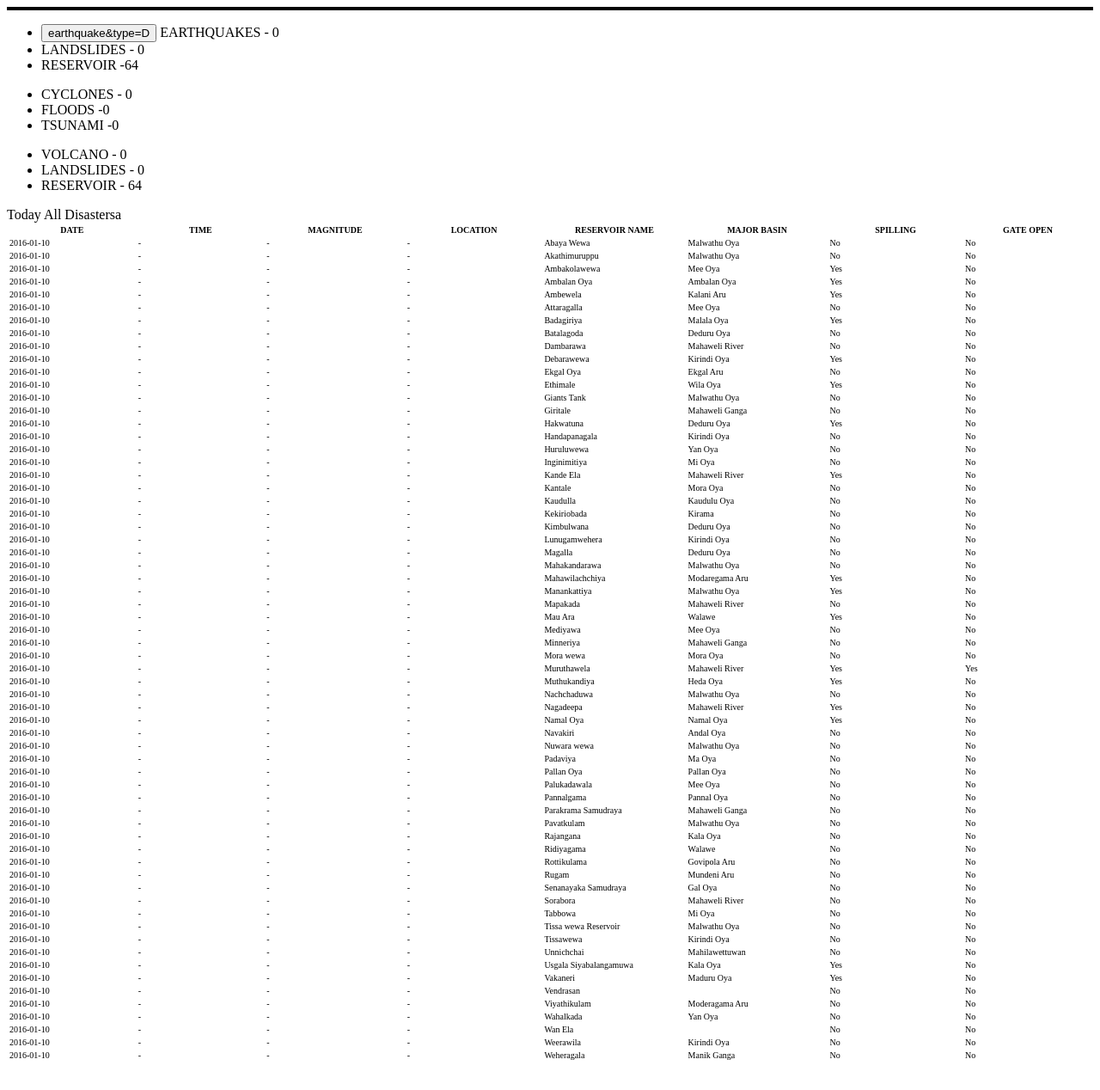
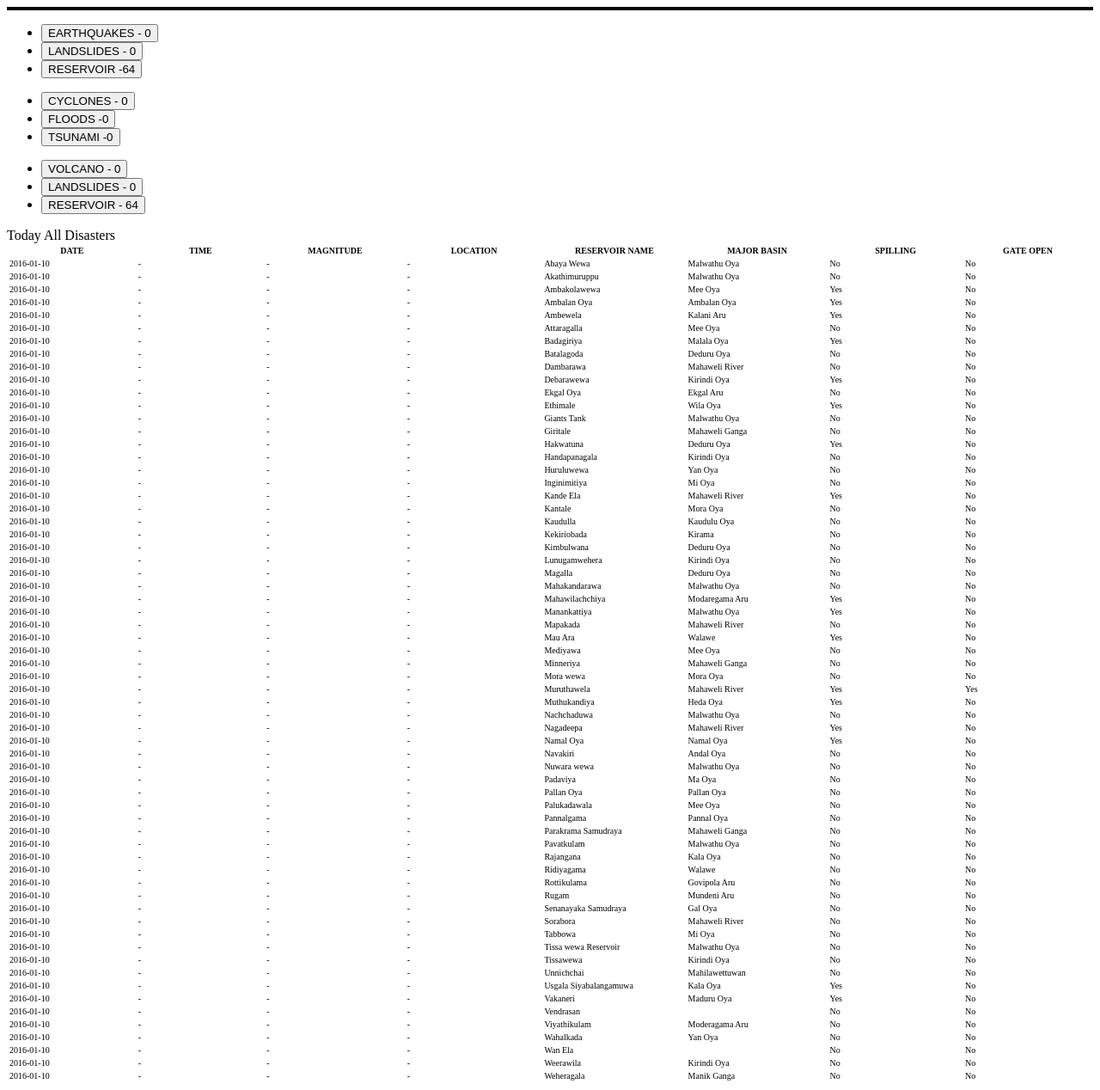
Before and after one commit to Ashan1/Common_Alert_System, a PHP site: page /Common_Alert_System/app/view/home_notification.php in a window 1280 px wide. Shown: the whole page at 86% size. Before the commit the page ends 1233 px from the top, so only its background shows below. Run offline with PHP 8.4, Linux system fonts and the light colour scheme; a user stored in the database is signed in; data comes from the database, SQL or seed files in the repository; tables that the repository leaves empty or names only in its code hold one stand-in row (values such as "Sample post").

Commit message:
notification

```diff
--- a/app/controllers/report.php
+++ b/app/controllers/report.php
@@ -31,11 +31,7 @@ if (isset($_GET['type'])){
 else{$type ='';
     $Dtype ='';}
 $today=date('Y-m-d');
-$all=[$data1=$db->query("SELECT * FROM earthquake WHERE date='$today'")->result(),
-$data2=$db->query("SELECT * FROM reservoir")->result(),
-$count1=$db->query("SELECT * FROM earthquake WHERE date='$today'")->count(),
-$count2=$db->query("SELECT * FROM reservoir")->count(),
-$rd=$today,$type1='Today All'];
+$all=[$data1=$db->query("SELECT * FROM earthquake WHERE date='$today'")->result(),$data2=$db->query("SELECT * FROM reservoir")->result(),$count1=$db->query("SELECT * FROM earthquake WHERE date='$today'")->count(), $count2=$db->query("SELECT * FROM reservoir")->count(), $rd=$today,$type1='Today All'];
 switch ($type) {
     case "D":
         $Date=date("y-m-d");
--- a/app/view/home_notification.php
+++ b/app/view/home_notification.php
@@ -10,23 +10,23 @@ require_once '../controllers/report.php';
 <div class="home-tabheader disaster-notify">
     <div class="col-lg-4">
         <ul>
-            <li><lable><input class="btnre" type="submit"name="dis_type" value="earthquake&type=D"> <i class="dis-cracked2" style=""></i> <span>EARTHQUAKES - <?php  echo $edata;?></span></lable></li>
-            <li><i class="dis-snowslide" style=""></i> <span>LANDSLIDES - <?php  echo$ldata;?></span><!--</button>--></li>
-            <li><i class="dis-fire14" style=""></i> <span>RESERVOIR -<?php  echo$rdata;?></span></li>
+            <li><button class="btnre" type="submit"name="dis_type" value="earthquake"> <i class="dis-cracked2" style=""></i> <span>EARTHQUAKES - <?php  echo $edata;?></span></button></li>
+            <li><button class="btnre" type="submit"name="dis_type" value="landslide"> <i class="dis-snowslide" style=""></i> <span>LANDSLIDES - <?php  echo$ldata;?></span></button></li>
+            <li><button class="btnre" type="submit"name="dis_type" value="reservoir"> <i class="dis-fire14" style=""></i> <span>RESERVOIR -<?php  echo$rdata;?></span></button></li>
         </ul>
     </div>
     <div class="col-lg-4">
         <ul>
-            <li><i class="dis-hurricane" style=""></i> <span>CYCLONES - <?php  echo$cdata;?></span></li>
-            <li><i class="dis-waves8" style=""></i> <span>FLOODS -<?php echo$fdata;?></span></li>
-            <li><i class="dis-tsunami1" style=""></i> <span>TSUNAMI -<?php echo$tdata;?></span></li>
+            <li><button class="btnre" type="submit"name="dis_type" value="cyclone"> <i class="dis-hurricane" style=""></i> <span>CYCLONES - <?php  echo$cdata;?></span></button></li>
+            <li><button class="btnre" type="submit"name="dis_type" value="flood"> <i class="dis-waves8" style=""></i> <span>FLOODS -<?php echo$fdata;?></span></button></li>
+            <li><button class="btnre" type="submit"name="dis_type" value="tsunami"> <i class="dis-tsunami1" style=""></i> <span>TSUNAMI -<?php echo$tdata;?></span></button></li>
         </ul>
     </div>
     <div class="col-lg-4">
         <ul>
-            <li><i class="dis-erupting" style=""></i> <span>VOLCANO - <?php  echo$vdata;?></span></li>
-            <li><i class="dis-snowslide" style=""></i> <span>LANDSLIDES - <?php  echo$ldata;?></span></li>
-            <li><i class="dis-fire14" style=""></i> <span>RESERVOIR - <?php  echo$rdata;?></span></li>
+            <li><button class="btnre" type="submit"name="dis_type" value="volcano"><i class="dis-erupting" style=""></i> <span>VOLCANO - <?php  echo$vdata;?></span></button></li>
+            <li><button class="btnre" type="submit"name="dis_type" value="landslide"><i class="dis-snowslide" style=""></i> <span>LANDSLIDES - <?php  echo$ldata;?></span></button></li>
+            <li><button class="btnre" type="submit"name="dis_type" value="reservoir"><i class="dis-fire14" style=""></i> <span>RESERVOIR - <?php  echo$rdata;?></span></button></li>
         </ul>
     </div>
 
@@ -37,15 +37,15 @@ require_once '../controllers/report.php';
     <?php
 
     echo $type1."\t\t ".$Dtype." Disasters";
-    echo $Dtype."a";
+    if (isset($_GET['dis_type'])){
+        $Dtype = $_GET['dis_type'];}
+    else{
+        $Dtype ='';}
     switch ($Dtype) {
         case "earthquake":
-            echo '<div>
-                        <form name="myForm" action="" onsubmit="return Printpage()" method="post">
-                        <button class="btn1" value="print">print</button>
-
-               </form>
-            </div>';
+            $data=$db->query("SELECT * FROM $Dtype WHERE date='$today'");
+            $db_result=$data->result();
+            $count=$data->count();
             if($count<=0){'<span style="font-size: xx-large;text-align: center;">No Disaster</span>';}
             echo '<table  class="table table-striped th" style="font-size: x-small;height:50%;width: 100%">
                                 <col width="220">
@@ -78,14 +78,15 @@ require_once '../controllers/report.php';
                 }
             }
             echo"</tbody>
-            </table>";break;
+            </table>";
+            if($count<=0){
+                echo '<div style="text-align: center;font-size: xx-large">No Disasters Avalable</div>';
+            }
+            break;
         case "landslide":
-            echo '<div>
-                        <form name="myForm" action="" onsubmit="return Printpage()" method="post">
-                        <button class="btn1" value="print">print</button>
-
-               </form>
-            </div>';
+            $data=$db->query("SELECT * FROM $Dtype WHERE date='$today'");
+            $db_result=$data->result();
+            $count=$data->count();
             if($count<=0){'<span style="font-size: xx-large;text-align: center;">No Disaster</span>';}
             echo '<table  class="table table-striped th" style="font-size: x-small;height:50%;width: 100%">
                                 <col width="220">
@@ -121,8 +122,14 @@ require_once '../controllers/report.php';
                                         </tr>\n";
                 }
             }
+
             echo"</tbody>
-            </table>";break;
+            </table><br>";
+            if($count<=0){
+            echo '<div style="text-align: center;font-size: xx-large">No Disasters Avalable</div>';
+            }
+            ;
+            break;
         case "reservoir":
             $data=$db->query("SELECT * FROM reservoir");
             $db_result=$data->result();
@@ -167,14 +174,15 @@ require_once '../controllers/report.php';
                 }
             }
             echo"</tbody>
-            </table>";break;
+            </table><br>";
+            if($count<=0){
+                echo '<div style="text-align: center;font-size: xx-large">No Disasters Avalable</div>';
+            }
+            break;
         case "cyclone":
-            echo '<div>
-                        <form name="myForm" action="" onsubmit="return Printpage()" method="post">
-                        <button class="btn1" value="print">print</button>
-
-               </form>
-            </div>';
+            $data=$db->query("SELECT * FROM $Dtype WHERE date='$today'");
+            $db_result=$data->result();
+            $count=$data->count();
             if($count<=0){'<span style="font-size: xx-large;text-align: center;">No Disaster</span>';}
             echo '<table  class="table table-striped th" style="font-size:x-small;height:50%;width: 100%">
                                 <col width="220">
@@ -211,14 +219,15 @@ require_once '../controllers/report.php';
                 }
             }
             echo"</tbody>
-            </table>";break;
+            </table><br>";
+            if($count<=0){
+                echo '<div style="text-align: center;font-size: xx-large">No Disasters Avalable</div>';
+            }
+            break;
         case "flood":
-            echo '<div>
-                        <form name="myForm" action="" onsubmit="return Printpage()" method="post">
-                        <button class="btn1" value="print">print</button>
-
-               </form>
-            </div>';
+            $data=$db->query("SELECT * FROM $Dtype WHERE date='$today'");
+            $db_result=$data->result();
+            $count=$data->count();
             if($count<=0){'<span style="font-size: xx-large;text-align: center;">No Disaster</span>';}
             echo '<table  class="table table-striped th" style="font-size: x-small;height:50%;width: 100%">
                                 <col width="220">
@@ -255,14 +264,15 @@ require_once '../controllers/report.php';
                 }
             }
             echo"</tbody>
-            </table>";break;
+            </table><br>";
+            if($count<=0){
+                echo '<div style="text-align: center;font-size: xx-large">No Disasters Avalable</div>';
+            }
+            break;
         case "tsunami":
-            echo '<div>
-                        <form name="myForm" action="" onsubmit="return Printpage()" method="post">
-                        <button class="btn1" value="print">print</button>
-
-               </form>
-            </div>';
+            $data=$db->query("SELECT * FROM $Dtype WHERE date='$today'");
+            $db_result=$data->result();
+            $count=$data->count();
             if($count<=0){'<span style="font-size: xx-large;text-align: center;">No Disaster</span>';}
             echo '<table  class="table table-striped th" style="font-size: x-small;height:50%;width: 100%">
                                 <col width="220">
@@ -299,7 +309,56 @@ require_once '../controllers/report.php';
                 }
             }
             echo"</tbody>
-            </table>";break;
+            </table><br>";
+            if($count<=0){
+            echo '<div style="text-align: center;font-size: xx-large">No Disasters Avalable</div>';
+        }
+            break;
+        case "volcano":
+            $data=$db->query("SELECT * FROM $Dtype WHERE date='$today'");
+            $db_result=$data->result();
+            $count=$data->count();
+            if($count<=0){'<span style="font-size: xx-large;text-align: center;">No Disaster</span>';}
+            echo '<table  class="table table-striped th" style="font-size: x-small;height:50%;width: 100%">
+                                <col width="220">
+                                <col width="220">
+                                <col width="220">
+                                <col width="220">
+                                <col width="220">
+                                <col width="220">
+                <thead>
+                <tr>
+                    <th>DATE</th>
+                    <th>TIME</th>
+                    <th>MAGNITUDE</th>
+                    <th>LATITUDE</th>
+                    <th>LONGITUDE</th>
+                    <th>LOCATION</th>
+                </tr>
+                </thead>
+                <tbody>';
+
+
+            if($count>0) {
+                for ($i = 0; $i < $count; $i++) {
+                    //$name=$db_result[$i]->E_name;
+                    echo
+                    "<tr>
+                                        <td>{$db_result[$i]->date}</td>
+                                        <td>{$db_result[$i]->time}</td>
+                                        <td>{$db_result[$i]->magnitude}</td>
+                                        <td>{$db_result[$i]->latitude}</td>
+                                        <td>{$db_result[$i]->longitude}</td>
+                                        <td>{$db_result[$i]->place}</td>
+                                        </tr>\n";
+                }
+            }
+            echo"</tbody>
+            </table><br>";
+            if($count<=0){
+            echo '<div style="text-align: center;font-size: xx-large">No Disasters Avalable</div>';
+        }
+            break;
         case "":
             if($count1<=0){'<span style="font-size: xx-large;text-align: center;">No Disaster</span>';}
             echo '<table  class="table table-striped th" style="font-size: x-small;font-family: Lora,serif;height:50%;width: 100%">
```
